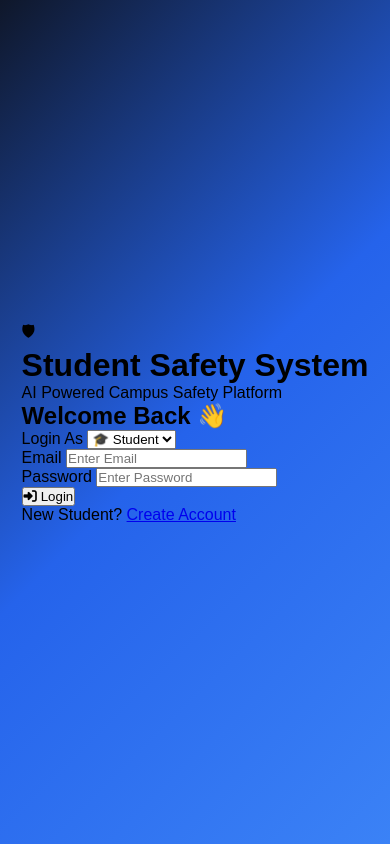
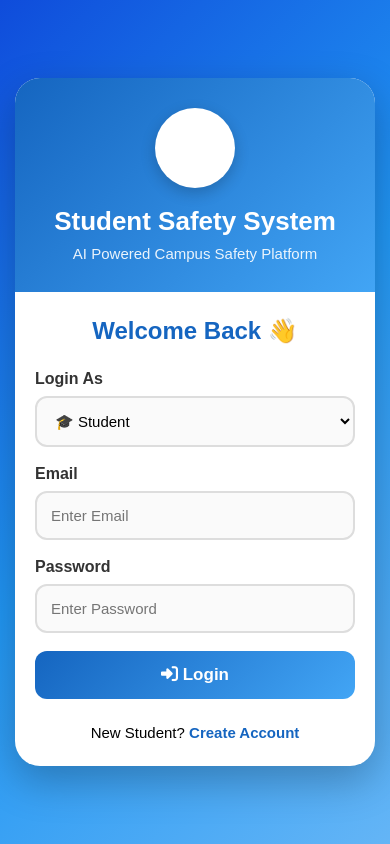
Before and after one commit to maddeshiyashushil01-beep/STUDENT-SAFETY-SYSTEM-, a plain HTML site: page index.html in a window 390 px wide. Drawn offline with Linux system fonts and the light colour scheme.

Commit message:
Update login.css

```diff
--- a/login.css
+++ b/login.css
@@ -7,59 +7,172 @@ font-family:'Poppins',sans-serif;
 
 body{
 min-height:100vh;
-background:linear-gradient(135deg,#0F172A,#2563EB,#3B82F6);
 display:flex;
 justify-content:center;
 align-items:center;
 padding:20px;
+background:linear-gradient(135deg,#0f4cdb,#2196f3,#64b5f6);
 }
 
-.container{
+.app-container{
 width:100%;
-max-width:1100px;
-display:grid;
-grid-template-columns:1fr 1fr;
+max-width:420px;
+}
+
+.login-card{
 background:#fff;
 border-radius:25px;
 overflow:hidden;
-box-shadow:0 20px 60px rgba(0,0,0,.25);
+box-shadow:0 15px 40px rgba(0,0,0,.25);
 }
 
-.left{
-background:linear-gradient(135deg,#2563EB,#1D4ED8);
+.header-box{
+padding:35px 25px;
+text-align:center;
+background:linear-gradient(135deg,#1565c0,#42a5f5);
 color:#fff;
-padding:60px 40px;
-display:flex;
-flex-direction:column;
-justify-content:center;
 }
 
-.logo{
+.logo-circle{
 width:90px;
 height:90px;
+margin:auto;
+margin-bottom:18px;
+border-radius:50%;
 background:#fff;
-color:#2563EB;
-border-radius:50%;
 display:flex;
+justify-content:center;
 align-items:center;
-justify-content:center;
 font-size:45px;
-margin-bottom:25px;
+box-shadow:0 5px 15px rgba(0,0,0,.2);
 }
 
-.left h1{
-font-size:38px;
-margin-bottom:10px;
+.header-box h1{
+font-size:30px;
+font-weight:700;
+margin-bottom:8px;
 }
 
-.left p{
+.header-box p{
+font-size:15px;
 opacity:.9;
-margin-bottom:30px;
 }
 
-.left ul{
-list-style:none;
+.form-box{
+padding:30px 25px;
 }
 
-.left li{
-margin:18
+.form-box h2{
+text-align:center;
+color:#1565c0;
+margin-bottom:25px;
+font-size:28px;
+}
+
+.input-group{
+margin-bottom:18px;
+}
+
+.input-group label{
+display:block;
+margin-bottom:8px;
+font-weight:600;
+color:#333;
+}
+
+.input-group input,
+.input-group select{
+width:100%;
+padding:15px;
+border:2px solid #ddd;
+border-radius:12px;
+font-size:16px;
+transition:.3s;
+background:#fafafa;
+}
+
+.input-group input:focus,
+.input-group select:focus{
+border-color:#1976d2;
+background:#fff;
+outline:none;
+box-shadow:0 0 12px rgba(25,118,210,.25);
+}
+
+.btn-login{
+width:100%;
+padding:15px;
+border:none;
+border-radius:12px;
+background:linear-gradient(135deg,#1565c0,#42a5f5);
+color:#fff;
+font-size:18px;
+font-weight:700;
+cursor:pointer;
+transition:.3s;
+}
+
+.btn-login:hover{
+transform:translateY(-2px);
+box-shadow:0 10px 20px rgba(0,0,0,.2);
+}
+
+.error-text{
+margin-top:15px;
+text-align:center;
+color:#e53935;
+font-weight:600;
+}
+
+.create-link{
+margin-top:25px;
+text-align:center;
+font-size:15px;
+}
+
+.create-link a{
+text-decoration:none;
+color:#1565c0;
+font-weight:700;
+}
+
+@media(max-width:480px){
+
+body{
+padding:15px;
+}
+
+.header-box{
+padding:30px 20px;
+}
+
+.logo-circle{
+width:80px;
+height:80px;
+font-size:40px;
+}
+
+.header-box h1{
+font-size:26px;
+}
+
+.form-box{
+padding:25px 20px;
+}
+
+.form-box h2{
+font-size:24px;
+}
+
+.input-group input,
+.input-group select{
+padding:14px;
+font-size:15px;
+}
+
+.btn-login{
+padding:14px;
+font-size:17px;
+}
+
+}
```
